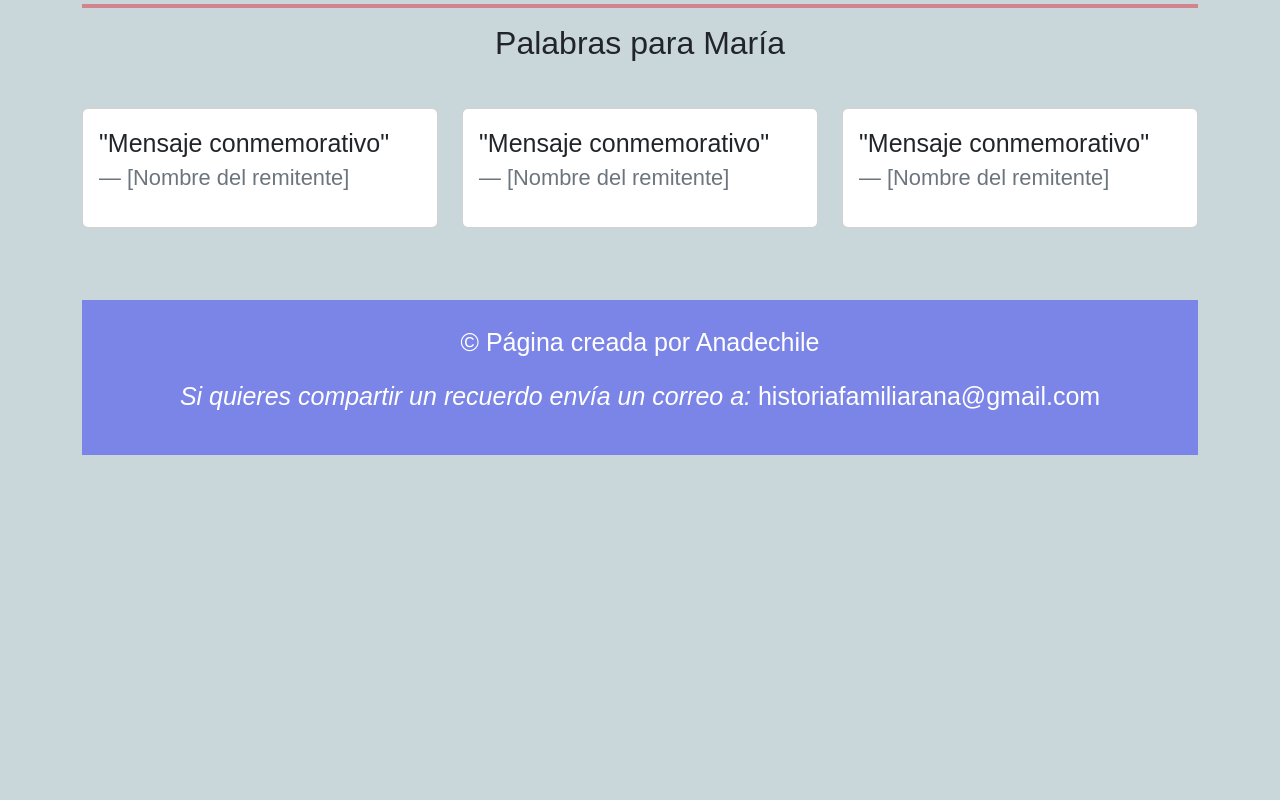
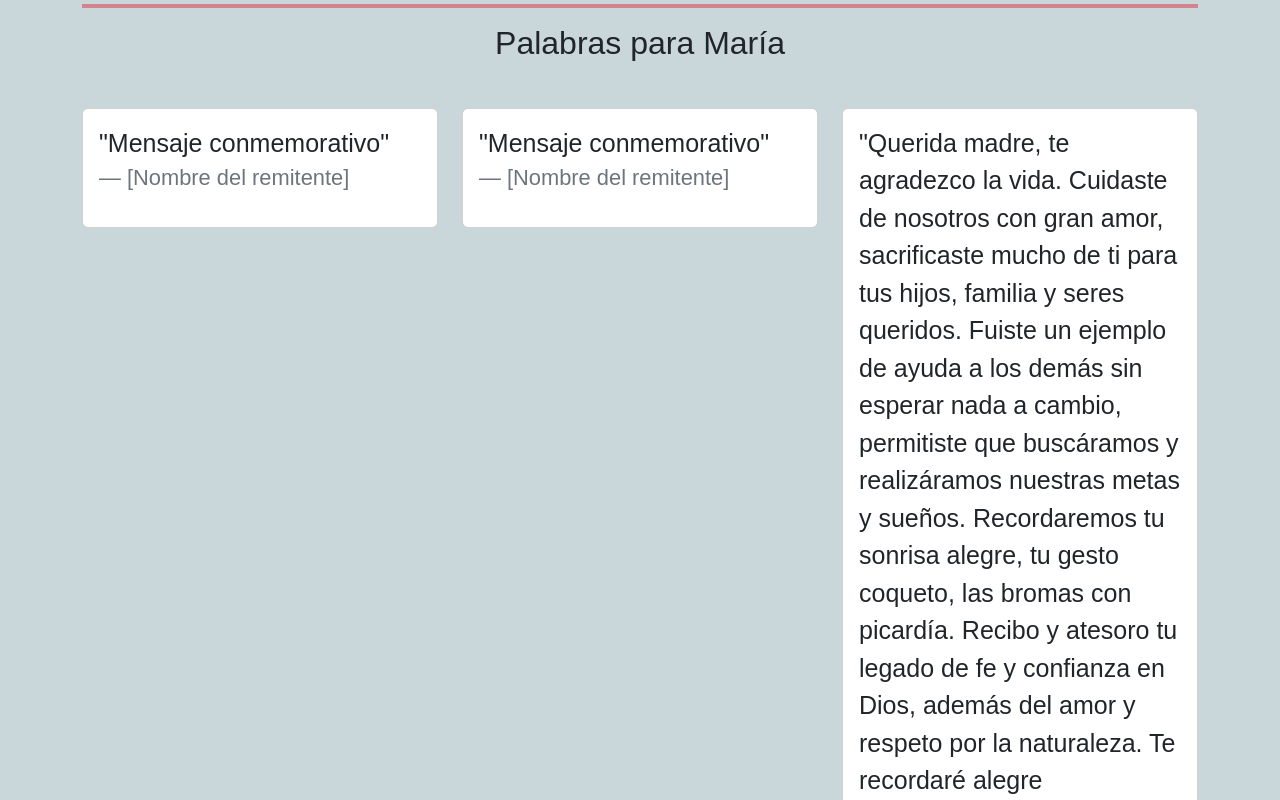
Before and after one commit to anadechile/Memorial-MariaMoya, a plain HTML site: page index.html in a window 1280 px wide. Shown: the part 5480-6280 px from the top of the page. Before the commit the page ends 5935 px from the top, so only its background shows below. Drawn offline with nearby package versions, Linux system fonts and the light colour scheme; a web font is replaced by a local one.

Commit message:
palabras hija ana

```diff
--- a/index.html
+++ b/index.html
@@ -217,8 +217,8 @@
                 <div class="col-md-4 mb-4">
                     <div class="card">
                         <div class="card-body">
-                            <p class="card-text">"Mensaje conmemorativo"</p>
-                            <footer class="blockquote-footer">[Nombre del remitente]</footer>
+                            <p class="card-text">"Querida madre, te agradezco la vida. Cuidaste de nosotros con gran amor, sacrificaste mucho de ti para tus hijos, familia y seres queridos. Fuiste un ejemplo de ayuda a los demás sin esperar nada a cambio, permitiste que buscáramos y realizáramos nuestras metas y sueños. Recordaremos tu sonrisa alegre, tu gesto coqueto, las bromas con picardía. Recibo y atesoro tu legado de fe y confianza en Dios, además del amor y respeto por la naturaleza. Te recordaré alegre escuchando música, cantando óperas y boleros, feliz en el campo, pintando, rodeada de amor en familia. Hasta pronto madre mia, ya iniciaste el trayecto hacia la eternidad, te respeto, te beso, te abrazo por siempre."</p>
+                            <footer class="blockquote-footer">[Hija Ana María / 23 sep 2023]</footer>
                         </div>
                     </div>
                 </div>
```
